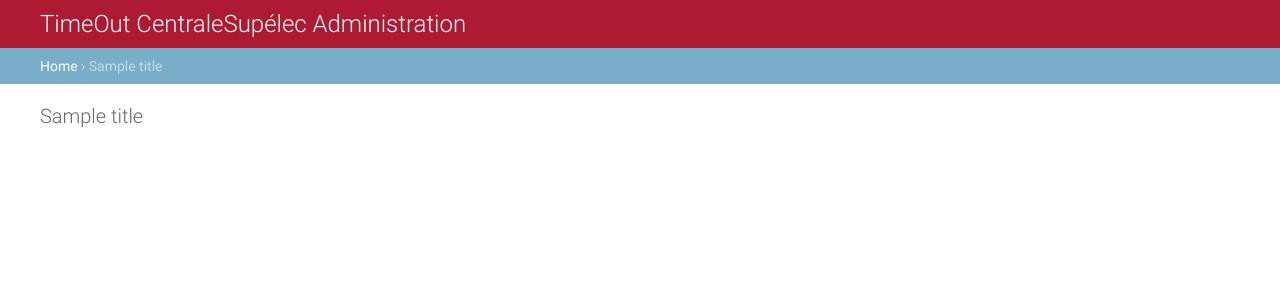
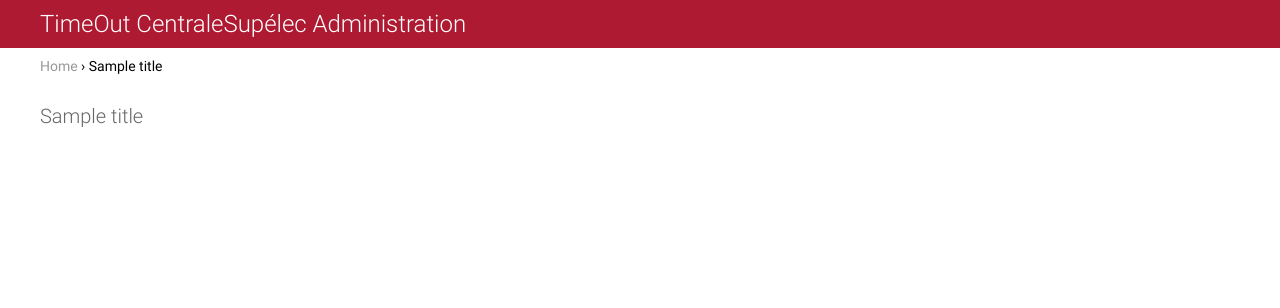
Before and after one commit to timeoutcentralesupelec/timeout_backend, a Django app: template templates/admin/base_site.html in a window 1280 px wide. Shown: the top 308 px of the page. Run offline with Django 3.2, Linux system fonts and the light colour scheme; the template is opened without the code that fills it: most values are stand-ins (such as "Sample title", 1, 10 or a date in 2020).

Commit message:
AdminStyle

```diff
--- a/templates/admin/base_site.html
+++ b/templates/admin/base_site.html
@@ -8,8 +8,12 @@
 
 {% block extrastyle %}
 <style>
-    #header, .module h2, .module caption, .inline-group h2, .button { background: #ad1a32 }
+    #header { background: #ad1a32; color: #fff }
+    .module h2, .module caption, .inline-group h2, .button { background: #ad1a32 }
     #branding, #branding h1, #branding h1 a:link, #branding h1 a:visited { color: #fff }
+    div.breadcrumbs { background: #fff; color: #000 }
+    div.breadcrumbs a { color: #999 }
+    div.breadcrumbs a:focus, div.breadcrumbs a:hover { color: rgba(173, 26, 50, 0.5) }
 </style>
 {% endblock %}
 
```
